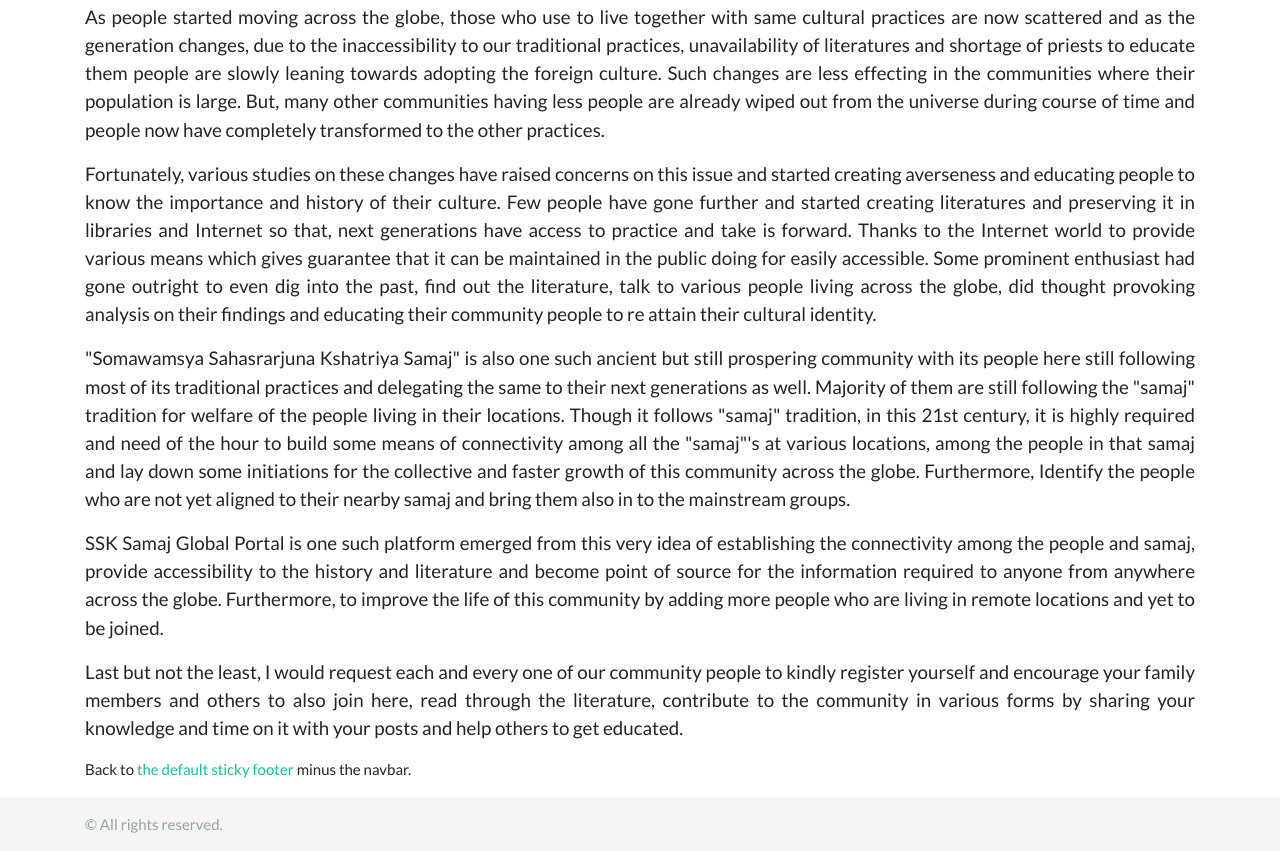
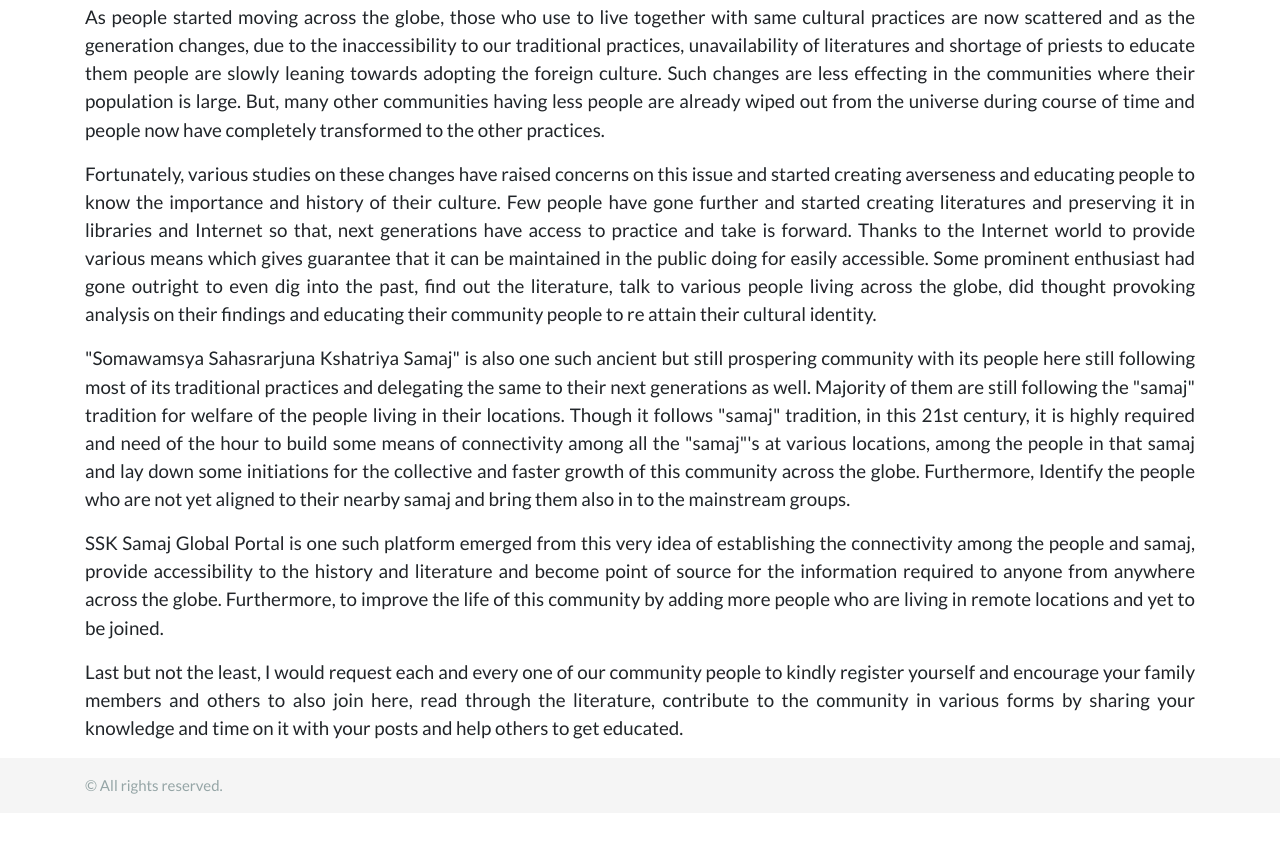
Before and after one commit to ssks-global/ssks-global.github.io, a plain HTML site: page index.html in a window 1280 px wide. Shown: the part 308-1159 px from the top of the page. After the commit the page ends 1121 px from the top, so only its background shows below. Drawn offline with nearby package versions, Linux system fonts and the light colour scheme.

Commit message:
Removed unwanted link.

```diff
--- a/index.html
+++ b/index.html
@@ -47,8 +47,6 @@
 	<p class="lead" style="text-align:justify">SSK Samaj Global Portal is one such platform emerged from this very idea of establishing the connectivity among the people and samaj, provide accessibility to the history and literature and become point of source for the information required to anyone from anywhere across the globe. Furthermore, to improve the life of this community by adding more people who are living in remote locations and yet to be joined.</p>
 	<p class="lead" style="text-align:justify">Last but not the least, I would request each and every one of our community people to kindly register yourself and encourage your family members and others to also join here, read through the literature, contribute to the community in various forms by sharing your knowledge and time on it with your posts and help others to get educated.</p>
 
-	<p>Back to <a href="/docs/4.3/examples/sticky-footer/">the default sticky footer</a> minus the navbar.</p>
-
   </div>
 </main>
 
```
